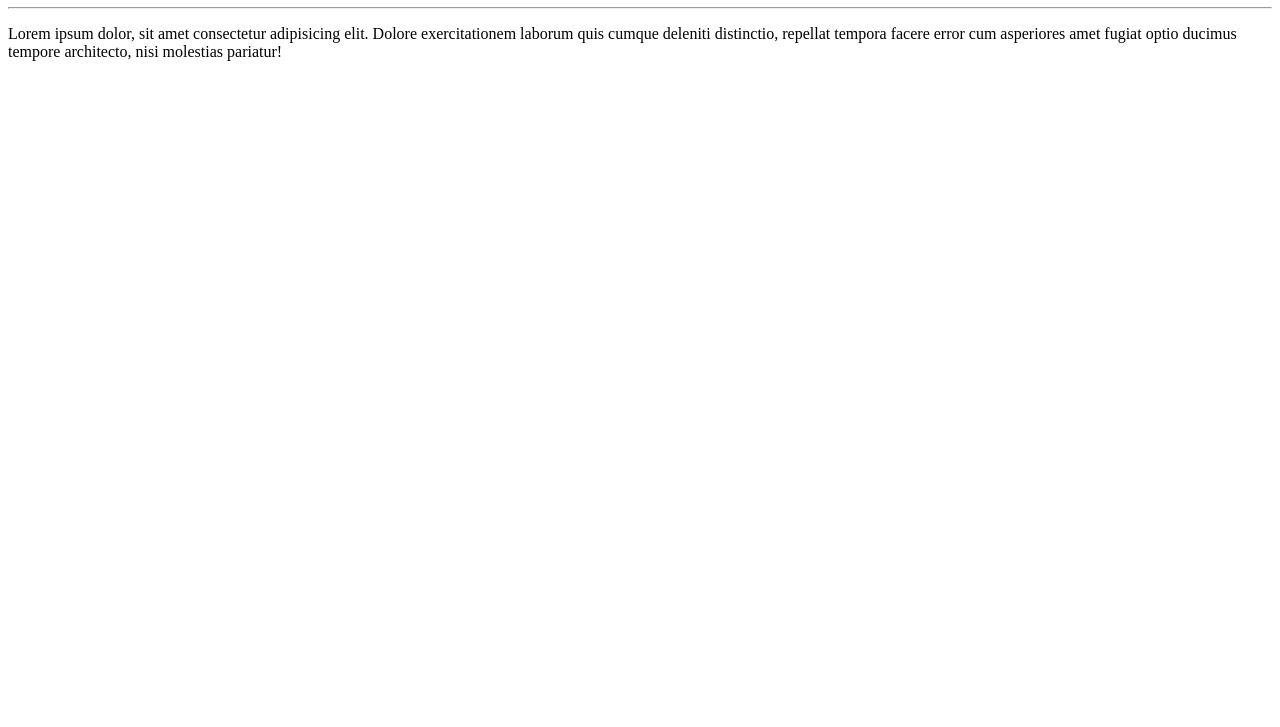
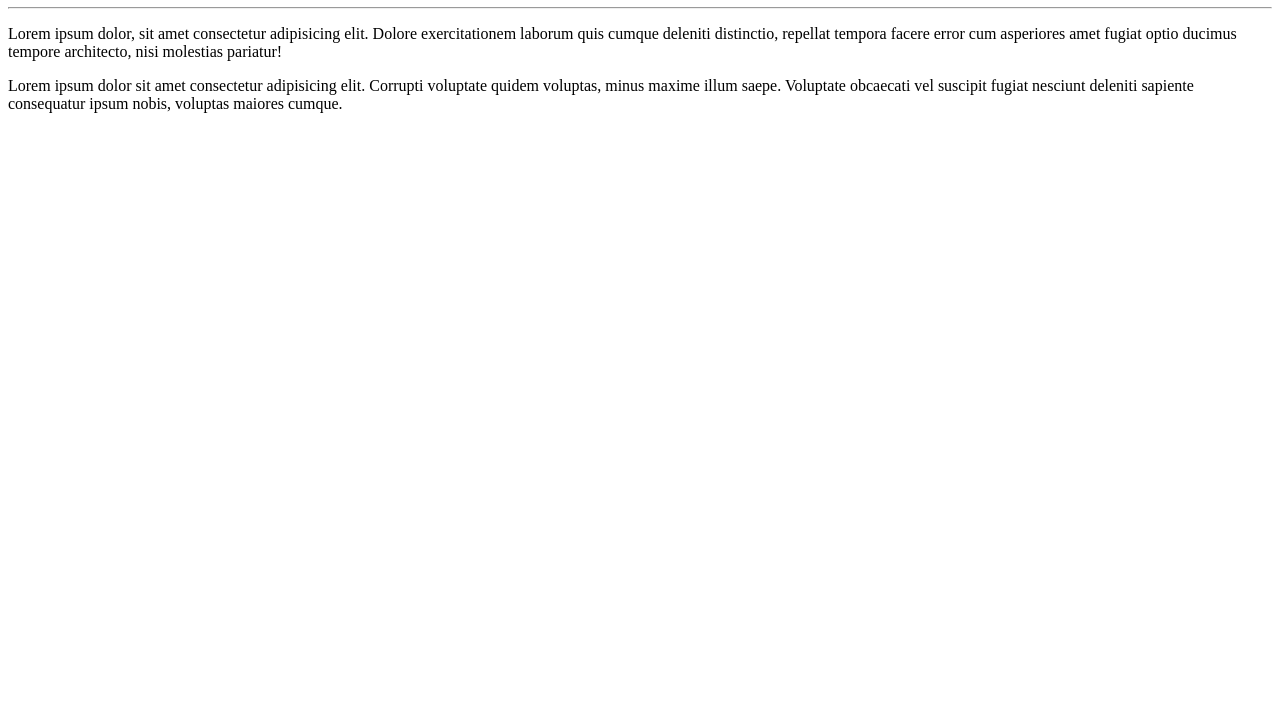
Before and after one commit to Mifabi/Ola-Mundo, a plain HTML site: page site-exemplo/index.html in a window 1280 px wide. Shown: the part 73-800 px from the top of the page. Drawn offline with Linux system fonts and the light colour scheme.

Commit message:
ADICIONEI UM PARÁGRAFO

```diff
--- a/site-exemplo/index.html
+++ b/site-exemplo/index.html
@@ -10,5 +10,6 @@
   <h1>olá mundo</h1>
   <hr>
   <p>Lorem ipsum dolor, sit amet consectetur adipisicing elit. Dolore exercitationem laborum quis cumque deleniti distinctio, repellat tempora facere error cum asperiores amet fugiat optio ducimus tempore architecto, nisi molestias pariatur!</p>
+  <P>Lorem ipsum dolor sit amet consectetur adipisicing elit. Corrupti voluptate quidem voluptas, minus maxime illum saepe. Voluptate obcaecati vel suscipit fugiat nesciunt deleniti sapiente consequatur ipsum nobis, voluptas maiores cumque.</P>
 </body>
 </html>
```
